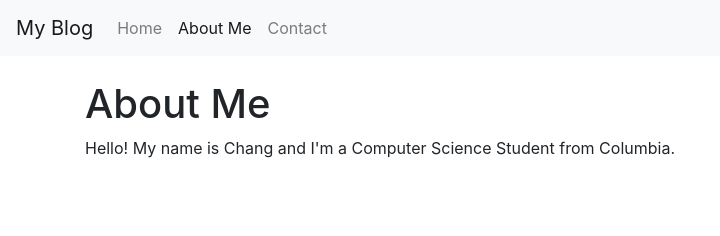
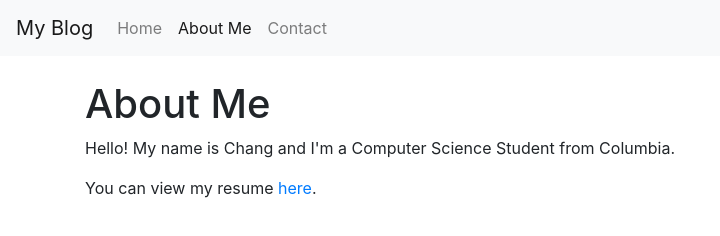
Before and after one commit to csk2183/csk2183.github.io, a website: page about.html in a window 1280 px wide. Shown: the whole page, without its empty margins (0-720 px from the left). Drawn offline with nearby package versions, Linux system fonts and the light colour scheme.

Commit message:
added resume

```diff
--- a/about.html
+++ b/about.html
@@ -34,6 +34,8 @@
     <p>Hello!
         My name is Chang and I'm a Computer Science Student from Columbia.
     </p>
+    <p>You can view my resume <a href="data/rsm.pdf" target="_blank">here</a>.</p>
+  </div>
   </div>
 
   <!-- Scripts -->
```
Also changed, not shown: 2 other files.
